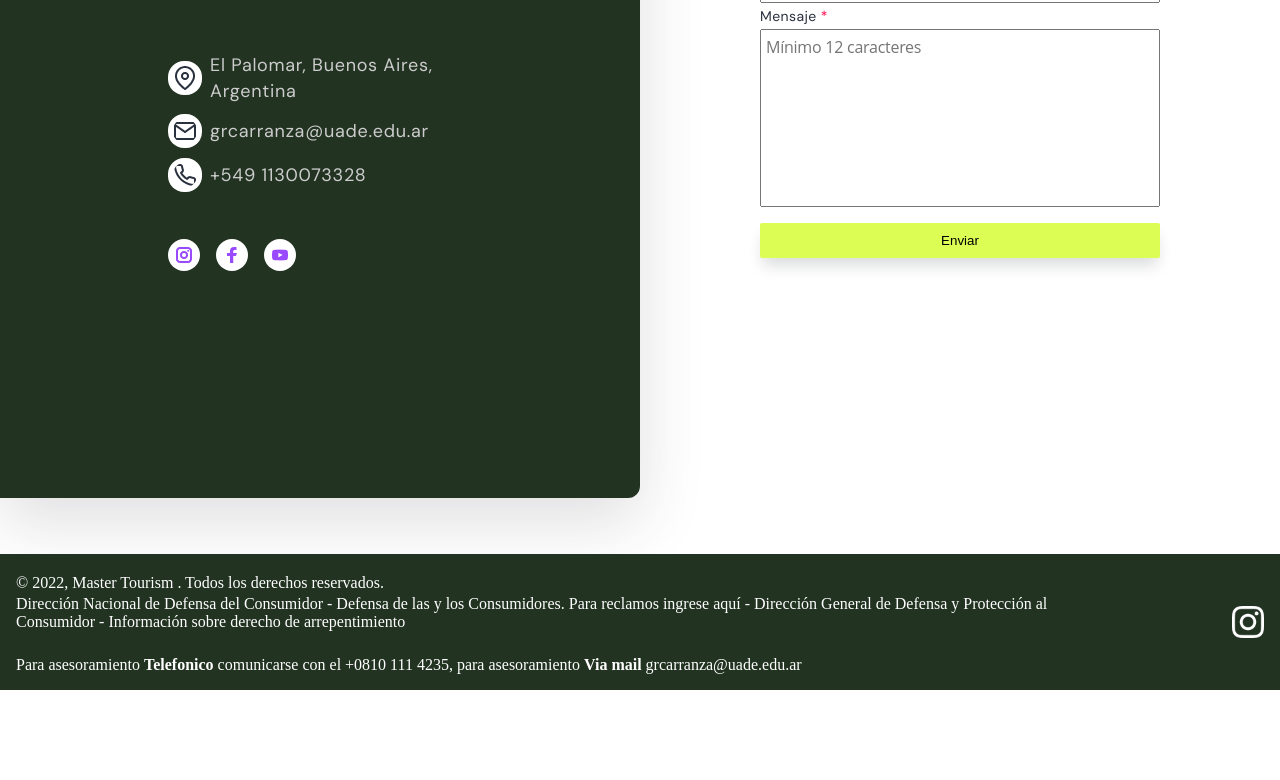
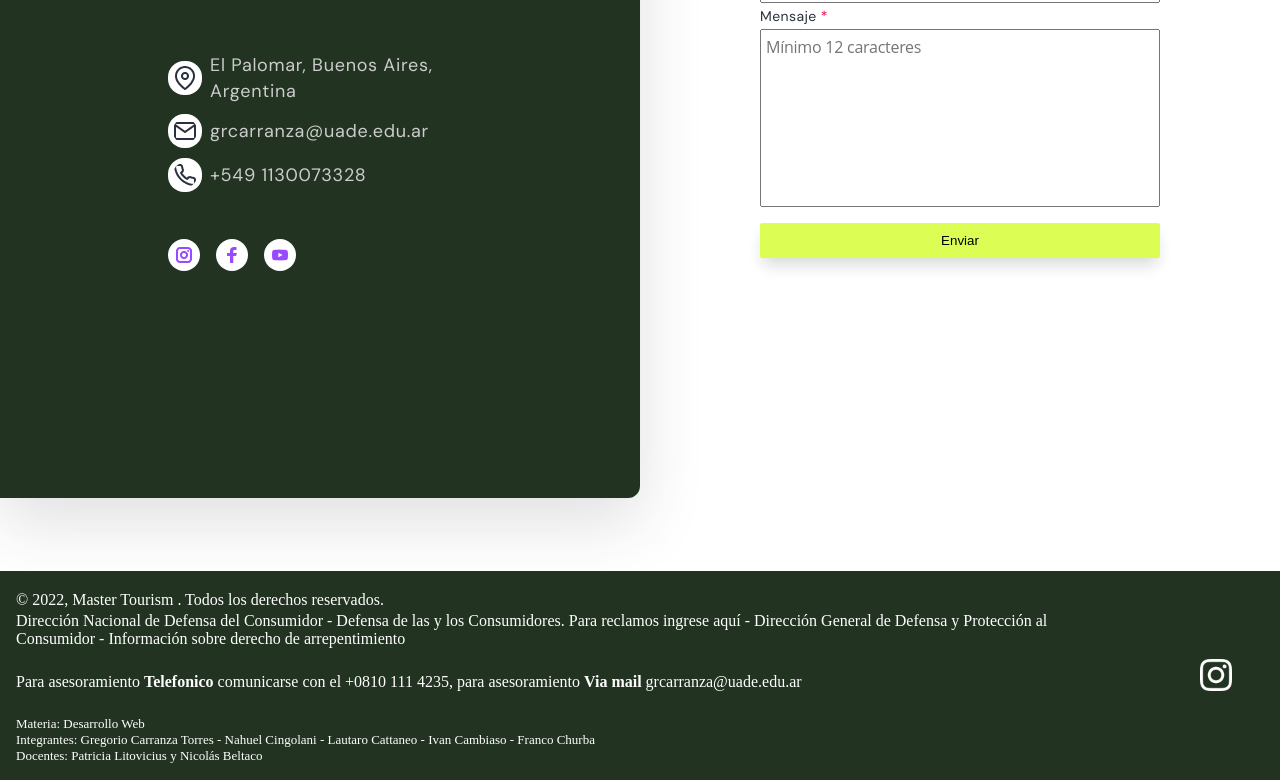
Before and after one commit to gregoriocarranza/Proyecto-Sitio-De-Turismo, a plain HTML site: page Views/Contacto.html in a window 1280 px wide. Shown: the part 624-1404 px from the top of the page. Before the commit the page ends 1314 px from the top, so only its background shows below. Drawn offline with Linux system fonts and the light colour scheme; some packages are replaced by stand-ins of ours; a script that the page names is missing; a web font is replaced by a local one.

Commit message:
Cambio en gral

```diff
--- a/Assets/Sass/index.scss
+++ b/Assets/Sass/index.scss
@@ -113,7 +113,7 @@ p {
     }
 
     body {
-        margin-bottom: 15%;
+        margin-bottom: 22%;
         background-color: white;
 
         .TextosTitulo {
@@ -750,13 +750,16 @@ p {
                 padding: 1rem;
                 text-align: start;
                 line-height: 25px;
+
+                .InfoAlumnos {
+                    font-size: small;
+                }
             }
 
             .icons {
                 width: 10%;
                 display: flex;
-                justify-content: flex-end;
-                margin: 1rem;
+                justify-content: center;
 
                 img {
                     width: 25%;
@@ -1455,13 +1458,19 @@ p {
                 padding: 1rem;
                 text-align: start;
                 line-height: 25px;
+
+                .InfoAlumnos {
+                    font-size: small;
+                }
             }
 
             .icons {
                 width: 10%;
                 display: flex;
-                justify-content: flex-end;
+                justify-content: center;
                 margin: 1rem;
+
+                display: none;
 
                 img {
                     width: 25%;
@@ -1922,14 +1931,17 @@ p {
 
         .Contacto {
             display: flex;
+            flex-direction: column;
+
 
             .Hablemos {
                 background: #223322;
-                border-radius: 0px 12px 12px 0px;
-                display: flex;
-                width: 50%;
+                border-radius: 12px;
+                display: flex;
+                width: 95%;
+                margin: auto;
                 height: auto;
-                // height: 40rem;
+                padding-bottom: 1rem;
 
                 flex-direction: column;
                 box-shadow: 0 24px 64px rgb(45 48 58 / 15%);
@@ -1988,7 +2000,9 @@ p {
             .redesDiv {
                 display: flex;
                 width: 50%;
-                margin: 42px auto 0 auto;
+                justify-content: center;
+
+                margin: auto;
 
                 .redesCircle {
                     display: flex;
@@ -2022,7 +2036,7 @@ p {
 
             .FormSection {
                 margin: 1rem auto;
-                width: 50%;
+                width: 90%;
 
                 .FormUser {
                     display: flex;
@@ -2218,6 +2232,10 @@ p {
                 padding: 1rem;
                 text-align: start;
                 line-height: 25px;
+
+                .InfoAlumnos {
+                    font-size: small;
+                }
             }
 
             .icons {
--- a/Views/Contacto.html
+++ b/Views/Contacto.html
@@ -143,6 +143,12 @@
                     el +0810 111 4235, </a>
                 <a href="mailto:grcarranza@uade.edu.ar">para asesoramiento <b>Via mail</b> grcarranza@uade.edu.ar</a>
             </div>
+            <br>
+            <div class="InfoAlumnos">Materia: Desarrollo Web <br>
+                Integrantes: Gregorio Carranza Torres - Nahuel Cingolani - Lautaro Cattaneo - Ivan
+                Cambiaso - Franco Churba
+                <br>Docentes: Patricia Litovicius y Nicolás Beltaco
+            </div>
 
         </div>
         <div class="icons">
```
Also changed, not shown: Views/Servicios.html (+9 -2 lines), Views/Servicios/Ateneo/Ateneo.html (+7 -1 lines), Views/Servicios/Floralis_Genérica/Floralis_Generica.html (+7 -1 lines), Views/Servicios/JardinJapones/JardinJapones.html (+7 -1 lines), Views/Sobre_Nosotros.html (+7 -2 lines), index.html (+12 -3 lines), Assets/Css/index.css, 1 other file.
